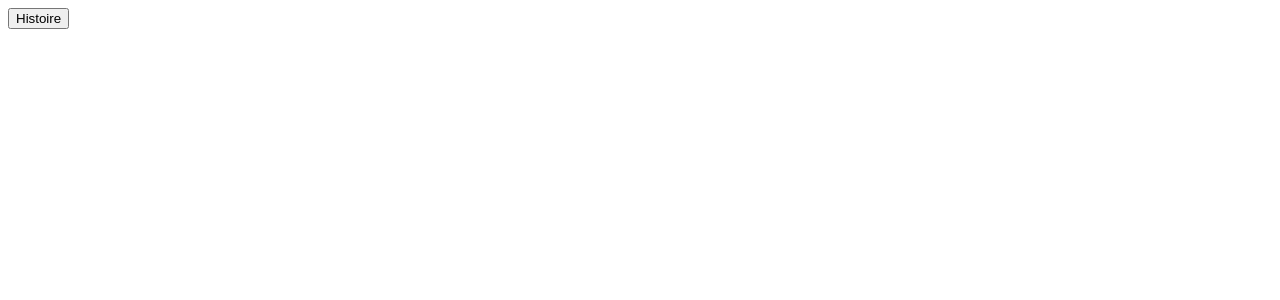
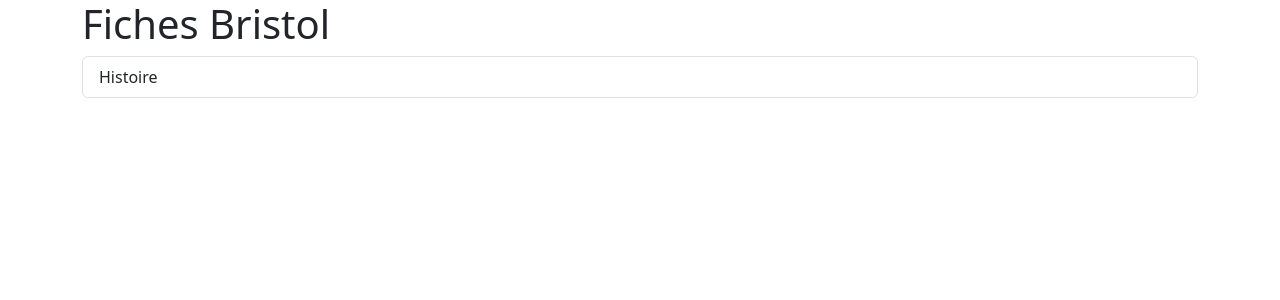
Before and after one commit to azerty29242/revision-sheets, a React (Vite) app: page / in a window 1280 px wide. Shown: the top 300 px of the page. Built offline with nearby package versions, Linux system fonts and the light colour scheme.

Commit message:
make app navigation possible again

```diff
--- a/public/histoire/index.json
+++ b/public/histoire/index.json
@@ -1,8 +1,9 @@
 {
+  "name": "Histoire",
   "folders": [
     {
       "name": "Première Guerre Mondiale",
-      "path": "histoire/premiere-guerre-mondiale/index.json"
+      "path": "histoire/premiere-guerre-mondiale/"
     }
   ],
   "sheets": []
--- a/public/index.json
+++ b/public/index.json
@@ -1,8 +1,9 @@
 {
+  "name": "Fiches Bristol",
   "folders": [
     {
       "name": "Histoire",
-      "path": "histoire/index.json"
+      "path": "histoire/"
     }
   ],
   "sheets": []
--- a/src/App.tsx
+++ b/src/App.tsx
@@ -1,6 +1,7 @@
-import { useEffect, useState } from "react";
+import React from "react";
 
-interface Location {
+interface Indexing {
+  name: string | null;
   folders: Folder[];
   sheets: Sheet[];
 }
@@ -15,81 +16,72 @@ interface Sheet {
   path: string;
 }
 
-const App = () => {
-  const [viewMode, setViewMode] = useState("list" as "list" | "sheet");
-  const [locations, setLocations] = useState(["index.json"] as Array<string>);
-  const [currentLocationIndex, setCurrentLocationIndex] = useState({
-    folders: [],
-    sheets: [],
-  } as Location);
+type AppProps = {
+  homepage: string;
+};
 
-  useEffect(() => {
-    if (viewMode === "list") {
-      fetch(locations[locations.length - 1]).then((response) => {
-        response.json().then((data) => {
-          setCurrentLocationIndex(data);
-        });
-      });
-    } else if (viewMode === "sheet") {
-      fetch(locations[locations.length - 1]).then((response) => {
-        response.text().then((sheet) => {
-          console.log(sheet);
-        });
-      });
-    }
-  }, [locations, viewMode]);
+type AppState = {
+  indexing: Indexing;
+};
 
-  return (
-    <div>
-      {locations.length !== 1 && (
-        <button
-          onClick={() => {
-            setLocations(
-              locations.filter((location) => {
-                return location !== locations[locations.length - 1];
-              })
-            );
-            setViewMode("list");
-          }}
-          key={
-            currentLocationIndex.folders.length +
-            currentLocationIndex.sheets.length
-          }
-        >
-          Retour
-        </button>
-      )}
-      {viewMode === "list" && (
-        <>
-          {currentLocationIndex.folders.map((folder: Folder, index: number) => {
+class App extends React.Component<AppProps, AppState> {
+  constructor(props: AppProps) {
+    super(props);
+
+    this.state = {
+      indexing: {
+        name: null,
+        folders: [],
+        sheets: [],
+      } as Indexing,
+    };
+  }
+
+  componentDidMount(): void {
+    (async () => {
+      const response = await fetch("index.json");
+      this.setState({ indexing: await response.json() });
+    })();
+  }
+
+  render(): React.ReactNode {
+    return (
+      <React.Fragment>
+        {this.state.indexing.name !== null && (
+          <h1>{this.state.indexing.name}</h1>
+        )}
+        <div className="list-group">
+          {this.state.indexing.folders.map((folder, index) => {
             return (
-              <button
-                onClick={() => {
-                  setLocations([...locations, folder.path]);
-                }}
+              <a
                 key={index}
+                className="list-group-item list-group-item-action"
+                href={this.props.homepage + folder.path}
               >
                 {folder.name}
-              </button>
+              </a>
             );
           })}
-          {currentLocationIndex.sheets.map((sheet: Sheet, index: number) => {
+          {this.state.indexing.sheets.map((sheet, index) => {
             return (
-              <button
-                onClick={() => {
-                  setLocations([...locations, sheet.path]);
-                  setViewMode("sheet");
-                }}
-                key={currentLocationIndex.folders.length + index}
+              <a
+                key={index + this.state.indexing.folders.length}
+                className="list-group-item list-group-item-action"
+                href={
+                  window.location.origin +
+                  window.location.pathname +
+                  "?sheet=" +
+                  encodeURIComponent(sheet.path)
+                }
               >
                 {sheet.name}
-              </button>
+              </a>
             );
           })}
-        </>
-      )}
-    </div>
-  );
-};
+        </div>
+      </React.Fragment>
+    );
+  }
+}
 
 export default App;
--- a/src/main.tsx
+++ b/src/main.tsx
@@ -1,12 +1,17 @@
 import React from "react";
 import ReactDOM from "react-dom/client";
 import App from "./App.tsx";
-import "./index.css";
-// import "bootstrap/dist/css/bootstrap.min.css";
+
+import "bootstrap/dist/css/bootstrap.min.css";
+
 // import "bootstrap/js/dist/popover.js";
+
+const homepage = window.location.origin + "/revision-sheets/";
 
 ReactDOM.createRoot(document.getElementById("root")!).render(
   <React.StrictMode>
-    <App />
+    <div className="container">
+      <App homepage={homepage} />
+    </div>
   </React.StrictMode>
 );
```
Also changed, not shown: public/histoire/premiere-guerre-mondiale/index.json (+4 -3 lines), src/Sheet.tsx (added, +9 -0 lines).
